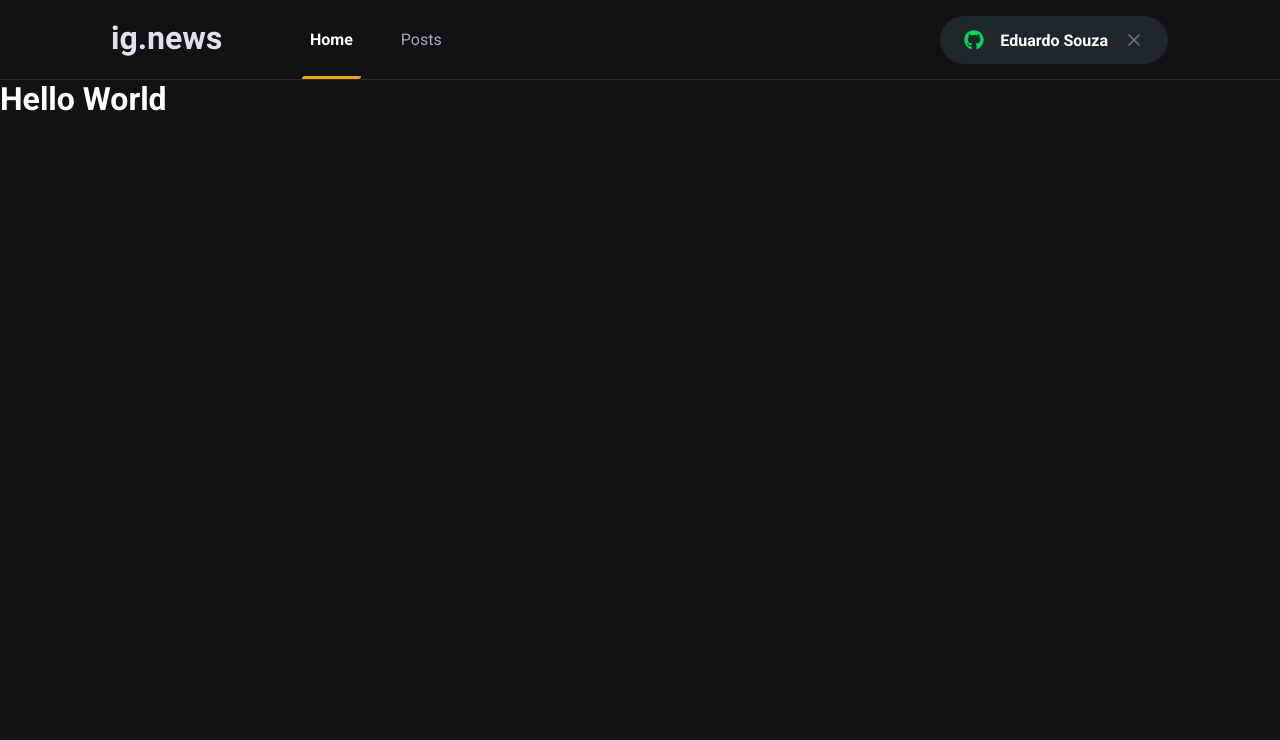
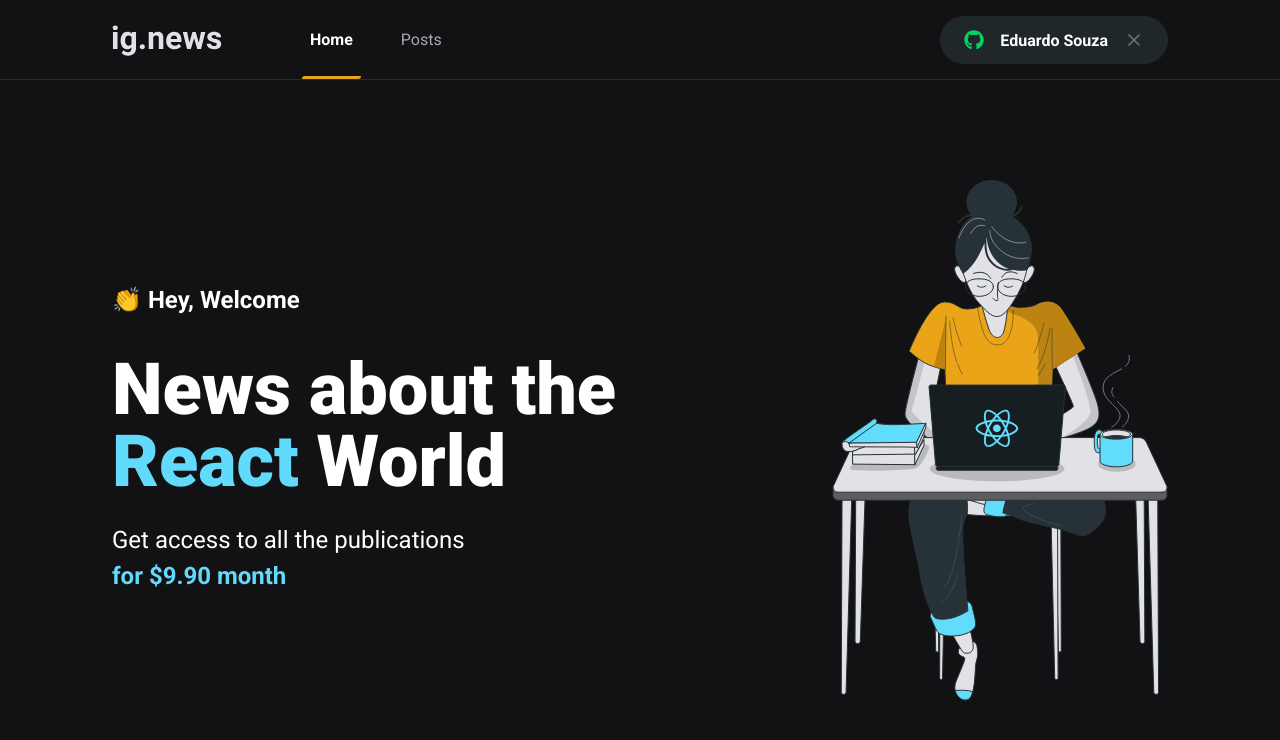
Before and after one commit to Eduardo-SO/ignews, a Next.js app: page / in a window 1280 px wide. Shown: the top 740 px of the page. Built offline with nearby package versions, Linux system fonts and the light colour scheme.

Commit message:
Add Home page

```diff
--- a/src/pages/index.tsx
+++ b/src/pages/index.tsx
@@ -1,14 +1,26 @@
 import Head from 'next/head'
+import styles from '../styles/home.module.scss'
 
 export default function Home() {
   return (
     <>
       <Head>
-        <title>Inicio | ig.news</title>
+        <title>Home | ig.news</title>
       </Head>
-      <h1>
-        Hello World
-    </h1>
+
+      <main className={styles.contentContainer}>
+        <section className={styles.hero}>
+          <span>👏 Hey, Welcome</span>
+
+          <h1>News about the <span>React</span> World</h1>
+
+          <p>Get access to all the publications <br />
+            <span>for $9.90 month</span>
+          </p>
+        </section>
+
+        <img src="/images/avatar.svg" alt="Girl coding" />
+      </main>
     </>
   )
 }
--- /dev/null
+++ b/src/styles/home.module.scss
@@ -0,0 +1,43 @@
+.contentContainer {
+  display: flex;
+  align-items: center;
+  justify-content: space-between;
+
+  height: calc(100vh - 5rem);
+  max-width: 1120px;
+
+  margin: 0 auto;
+  padding: 0 2rem;
+}
+
+.hero {
+  max-width: 550px;
+
+  > span {
+    font-size: 1.5rem;
+    font-weight: bold;
+  }
+
+  h1 {
+    font-size: 4.5rem;
+    line-height: 4.5rem;
+    font-weight: 900;
+    margin-top: 2.5rem;
+
+    span {
+      color: var(--cyan-500);
+    }
+  }
+
+  p {
+    margin-top: 1.5rem;
+
+    font-size: 1.5rem;
+    line-height: 2.25rem;
+
+    span {
+      color: var(--cyan-500);
+      font-weight: bold;
+    }
+  }
+}
```
